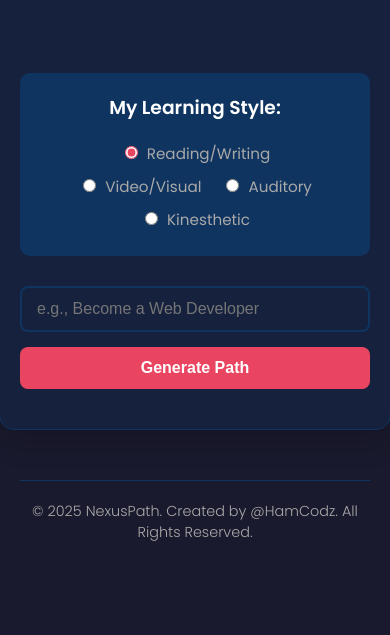
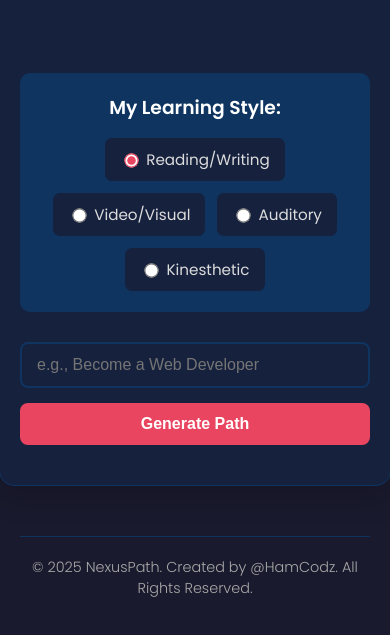
Before and after one commit to hamtechug256/learnflow, a plain HTML site: page index.html in a window 390 px wide. Shown: the part 161-796 px from the top of the page. Drawn offline with Linux system fonts and the light colour scheme.

Commit message:
fix: Refine responsive layout for learning style radio buttons

```diff
--- a/style.css
+++ b/style.css
@@ -85,24 +85,34 @@
 .learning-style-section div[role="radiogroup"] {
     display: flex;
     justify-content: center;
-    flex-wrap: wrap; /* Allow wrapping on all screen sizes */
+    flex-wrap: wrap;
+    gap: 10px; /* Space between items */
+    margin-top: 15px;
 }
 
 .learning-style-section label {
-    margin: 5px 10px; /* Add vertical margin for wrapped items */
+    display: flex;
+    align-items: center;
+    padding: 10px 15px;
+    border: 1px solid var(--secondary-color);
+    border-radius: 8px;
+    background-color: var(--primary-color);
+    color: var(--font-color);
+    cursor: pointer;
+    transition: all 0.3s ease;
     font-size: 0.95em;
-    color: var(--light-gray);
-    cursor: pointer;
-    transition: color 0.3s ease;
 }
 
 .learning-style-section label:hover {
+    background-color: var(--secondary-color);
     color: #ffffff;
+    border-color: var(--accent-color);
 }
 
 .learning-style-section input[type="radio"] {
     accent-color: var(--accent-color);
-    margin-right: 5px;
+    margin-right: 8px;
+    transform: scale(1.1); /* Slightly larger radio button */
 }
 
 .goal-input-section {
```
